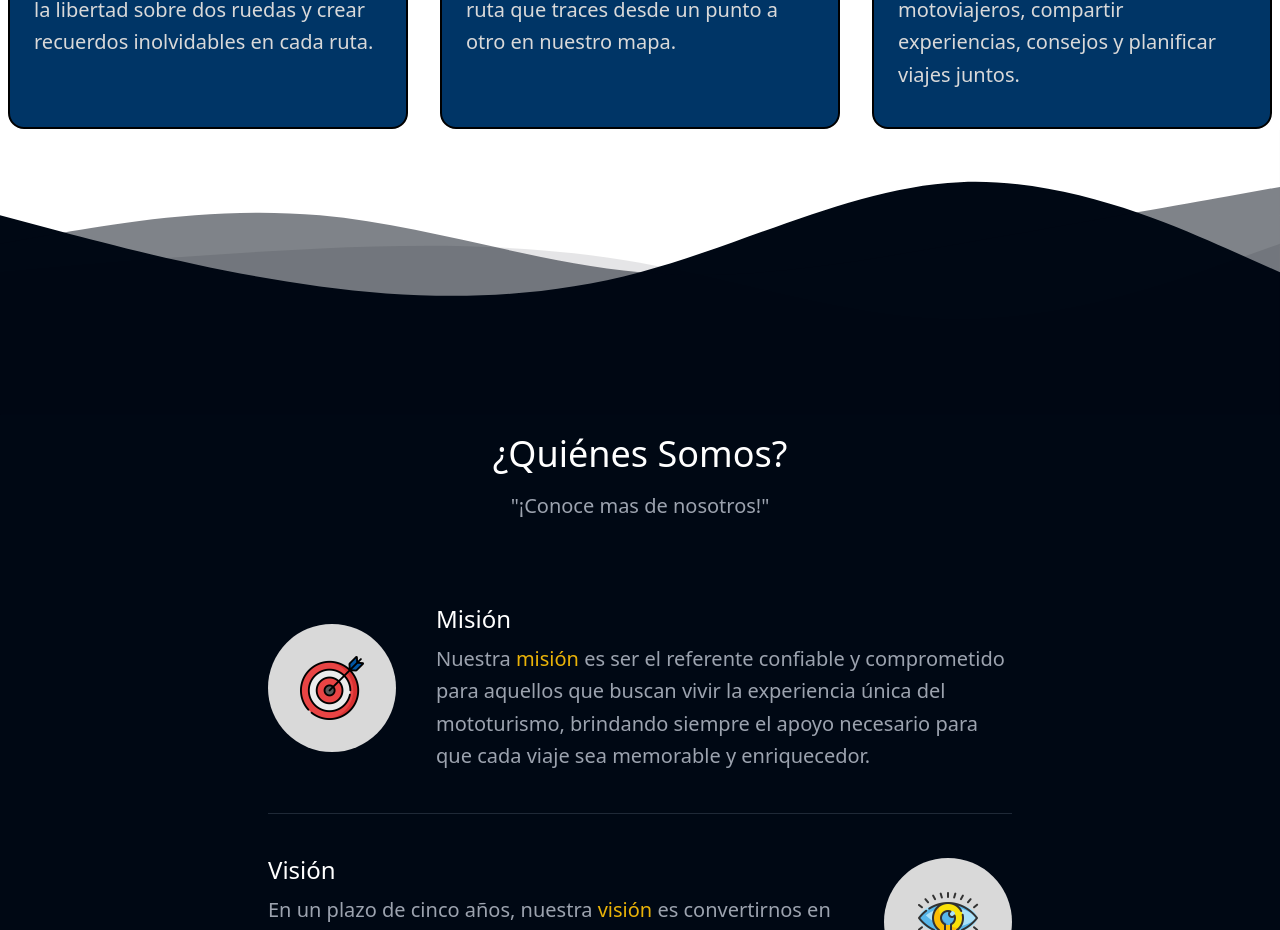
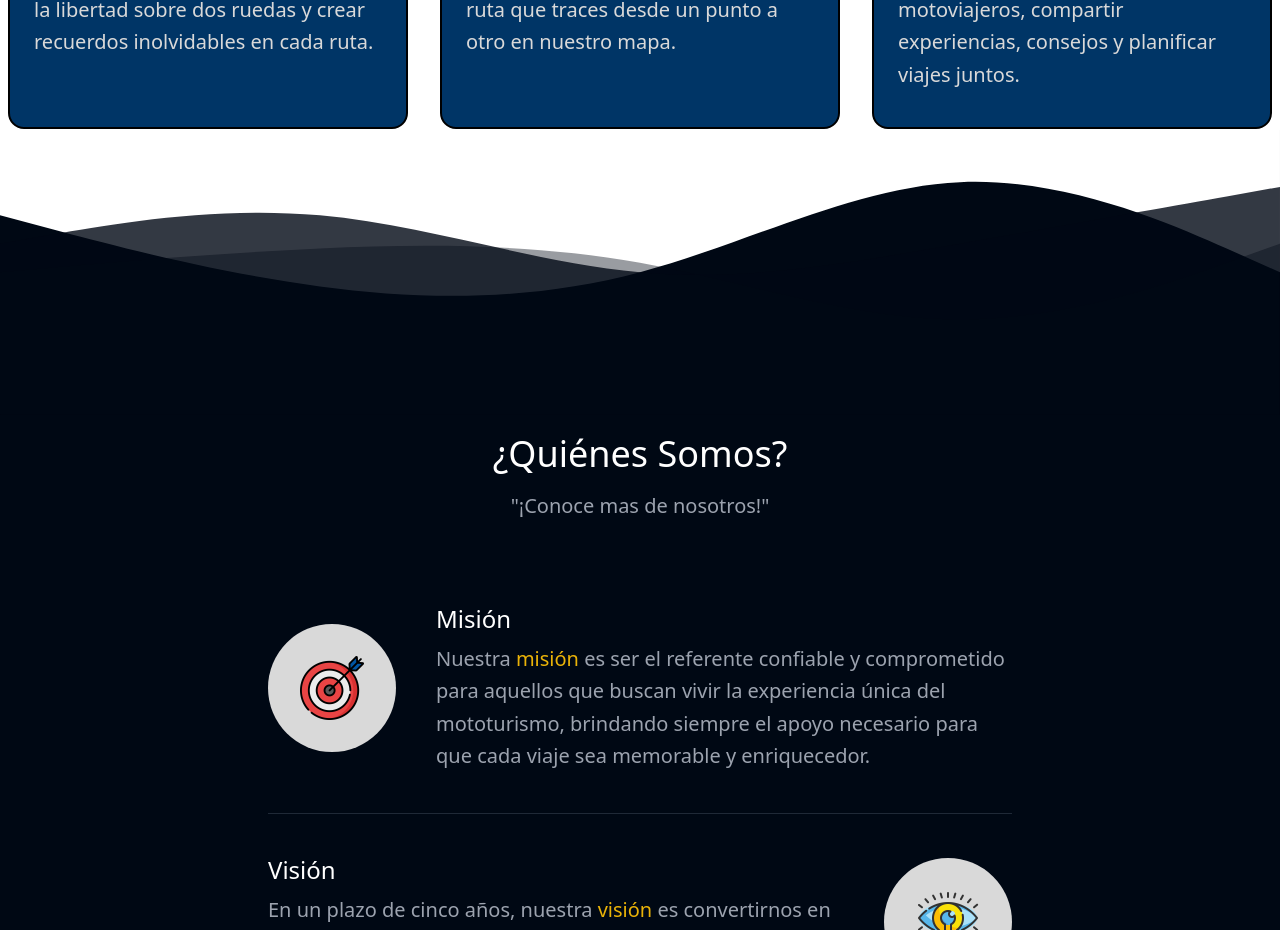
Before and after one commit to Wiilmar/RPM_frontend, a React (Vite) app: page / in a window 1280 px wide. Shown: the part 1210-2140 px from the top of the page. Built offline with nearby package versions, Linux system fonts and the light colour scheme.

Commit message:
Cambios sin importancia

```diff
--- a/src/components/AboutUs.jsx
+++ b/src/components/AboutUs.jsx
@@ -14,12 +14,12 @@ const AboutUs = () => {
 
                 {/* Segunda ola */}
                 <svg className="absolute top-0 left-0 w-full z-20" xmlns="http://www.w3.org/2000/svg" viewBox="0 0 1440 320">
-                    <path fill="#000814" fillOpacity="0.5" d="M0,128L60,117.3C120,107,240,85,360,96C480,107,600,149,720,160C840,171,960,149,1080,128C1200,107,1320,85,1380,74.7L1440,64L1440,320L1380,320C1320,320,1200,320,1080,320C960,320,840,320,720,320C600,320,480,320,360,320C240,320,120,320,60,320L0,320Z"></path>
+                    <path fill="#000814" fillOpacity="0.8" d="M0,128L60,117.3C120,107,240,85,360,96C480,107,600,149,720,160C840,171,960,149,1080,128C1200,107,1320,85,1380,74.7L1440,64L1440,320L1380,320C1320,320,1200,320,1080,320C960,320,840,320,720,320C600,320,480,320,360,320C240,320,120,320,60,320L0,320Z"></path>
                 </svg>
 
                 {/* Tercera ola */}
                 <svg className="absolute top-0 left-0 w-full z-10" xmlns="http://www.w3.org/2000/svg" viewBox="0 0 1440 320">
-                    <path fill="#000814" fillOpacity="0.1" d="M0,160L60,154.7C120,149,240,139,360,133.3C480,128,600,128,720,149.3C840,171,960,213,1080,213.3C1200,213,1320,171,1380,149.3L1440,128L1440,320L1380,320C1320,320,1200,320,1080,320C960,320,840,320,720,320C600,320,480,320,360,320C240,320,120,320,60,320L0,320Z"></path>
+                    <path fill="#000814" fillOpacity="0.4" d="M0,160L60,154.7C120,149,240,139,360,133.3C480,128,600,128,720,149.3C840,171,960,213,1080,213.3C1200,213,1320,171,1380,149.3L1440,128L1440,320L1380,320C1320,320,1200,320,1080,320C960,320,840,320,720,320C600,320,480,320,360,320C240,320,120,320,60,320L0,320Z"></path>
                 </svg>
                 <section className="text-gray-400 bg-blueDark body-font mt-[-83px] pt-20 2xl:pt-56 lg:pt-52 md:pt-32 sm:pt-20">
                     <div id="quienesSomos" className="container px-5 py-24 mx-auto relative z-30">
```
